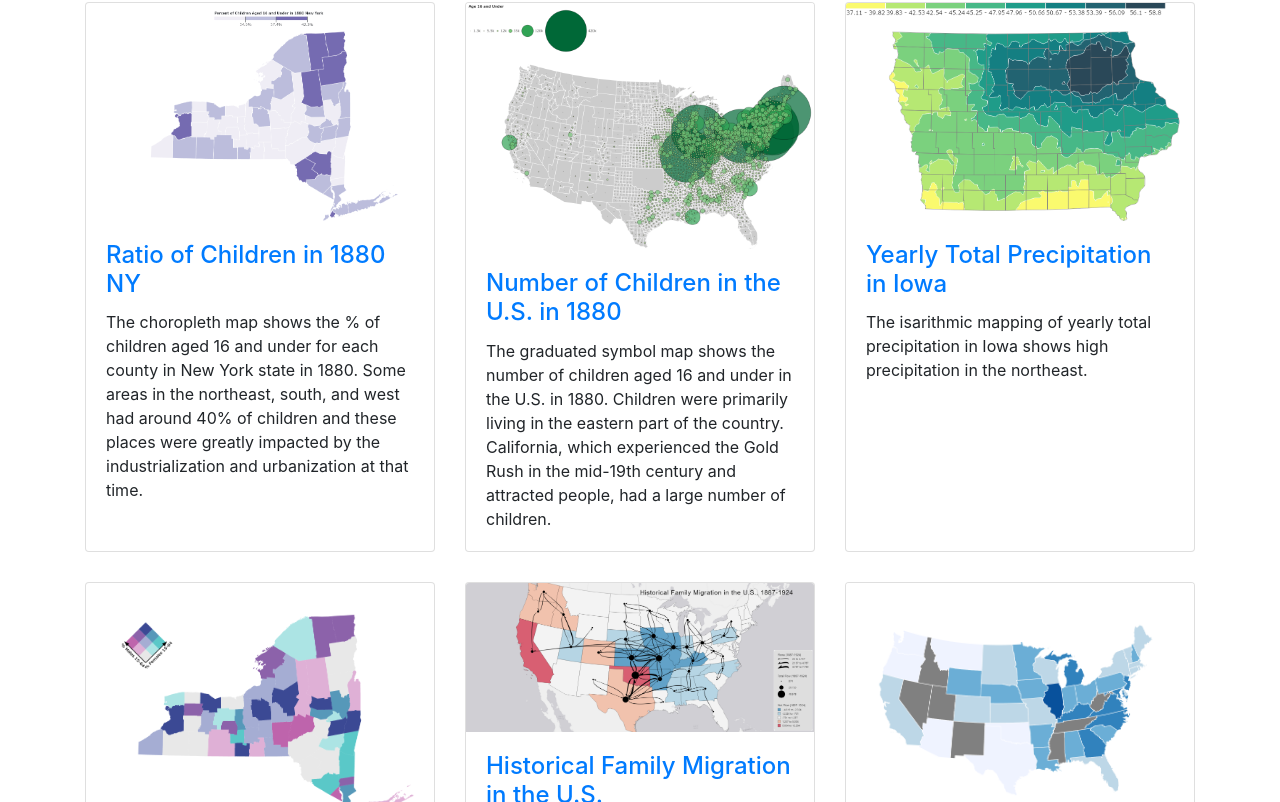
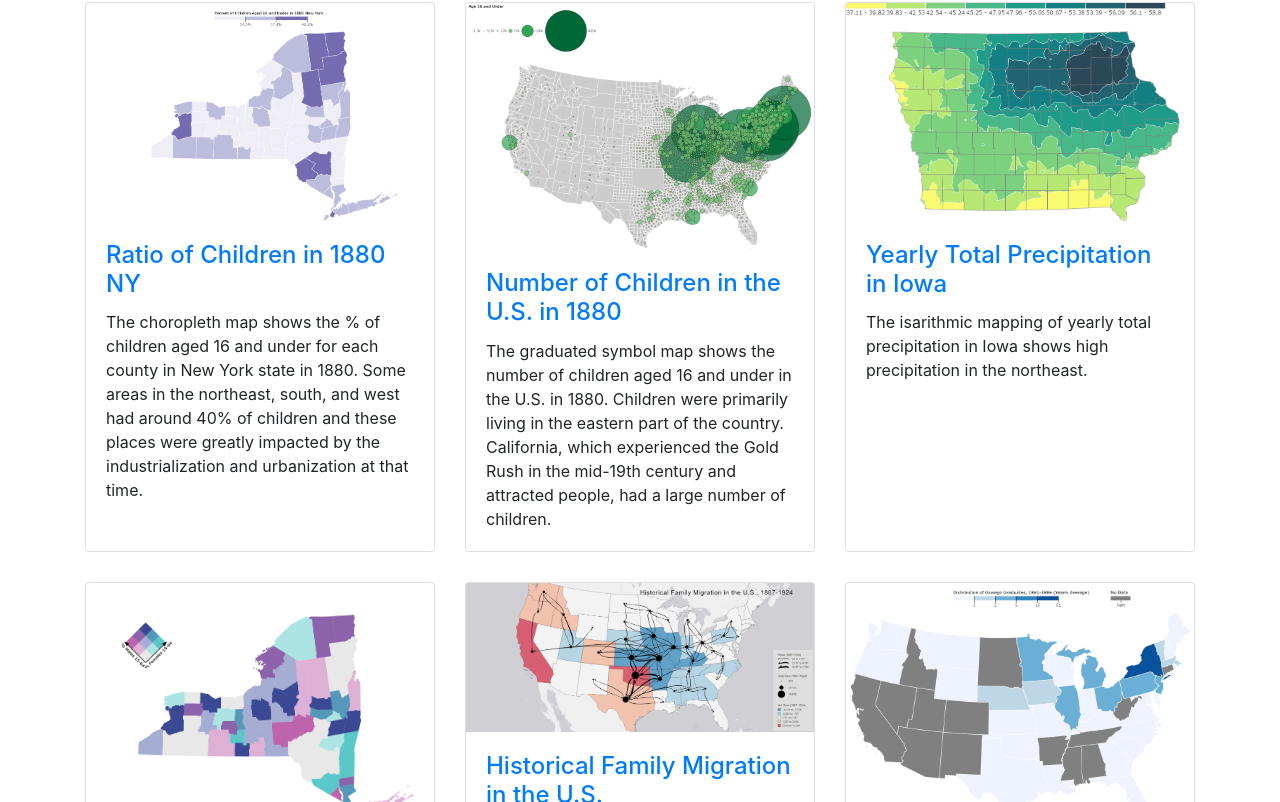
Before and after one commit to geog3540/nakahara, a website: page index.html in a window 1280 px wide. Shown: the part 150-952 px from the top of the page. Drawn offline with Linux system fonts and the light colour scheme.

Commit message:
Update index.html

```diff
--- a/index.html
+++ b/index.html
@@ -114,7 +114,7 @@
         </div>
         <div class="col-lg-4 col-sm-6 portfolio-item">
           <div class="card h-100">
-            <a href="finalproject.html"><img class="card-img-top" src="images/draftmap_edit.png" alt=""></a>
+            <a href="finalproject.html"><img class="card-img-top" src="images/final1.png" alt=""></a>
             <div class="card-body">
               <h4 class="card-title">
                 <a href="finalproject.html">Migration of Oswego Normal School Graduates into the States</a>
```
